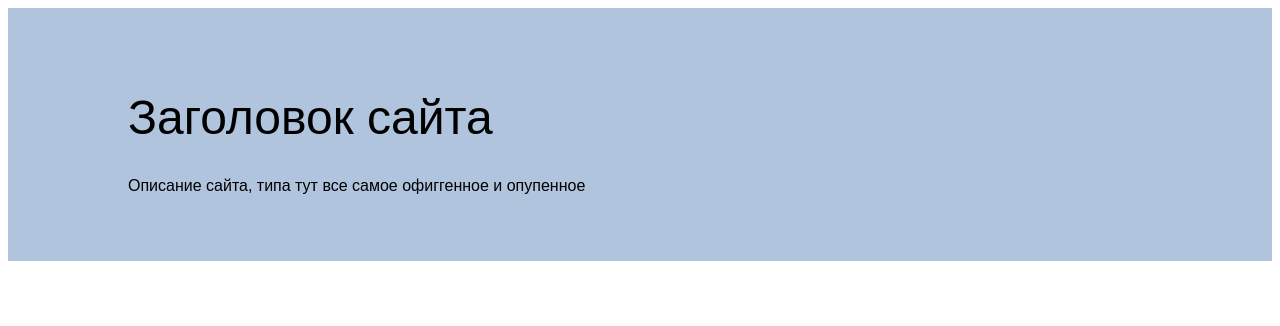
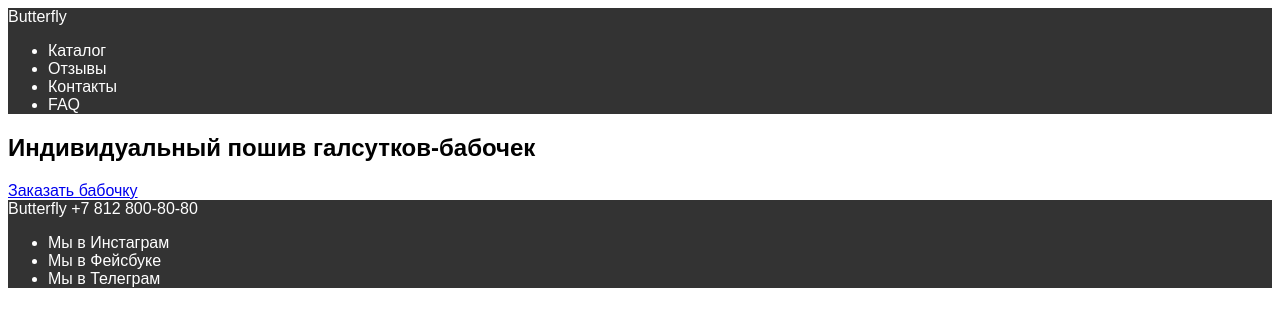
Before and after one commit to kohuro/butterfly-shop-sinilina, a website: page www/index.html in a window 1280 px wide. Drawn offline with Linux system fonts and the light colour scheme.

Commit message:
Настроены цвета, созданы основные секции

```diff
--- /dev/null
+++ b/src/styles/blocks/_footer.scss
@@ -0,0 +1,9 @@
+.footer {
+  color: $color-light;
+  background-color: $color-dark;
+}
+
+.footer a {
+  color: inherit;
+  text-decoration: none;
+}
--- /dev/null
+++ b/src/styles/blocks/_header.scss
@@ -0,0 +1,9 @@
+.header {
+  color: $color-light;
+  background-color: $color-dark;
+}
+
+.header a {
+  color: inherit;
+  text-decoration: none;
+}
--- a/src/styles/blocks/_promo.scss
+++ /dev/null
@@ -1,27 +0,0 @@
-.promo {
-  padding: 50px 0;
-  background-color: lightsteelblue;
-}
-
-.promo-inner {
-  margin: 0 auto;
-  width: 1024px;
-
-  @media (max-width: 1279px) {
-    width: auto;
-    max-width: 1024px;
-  }
-}
-
-.promo-ttl {
-  font-size: $h1-fz-desktop;
-  font-weight: $h1-fw;
-
-  @media (max-width: 1279px) {
-    font-size: $h1-fz-tablet;
-  }
-
-  @media (max-width: 669px) {
-    font-size: $h1-fz-mobile;
-  }
-}
--- a/src/styles/common/_variables.scss
+++ b/src/styles/common/_variables.scss
@@ -2,3 +2,7 @@ $h1-fz-mobile: 20px;
 $h1-fz-tablet: 32px;
 $h1-fz-desktop: 48px;
 $h1-fw: 400;
+
+$color-dark: #333333;
+$color-accent: #FF2D2D;
+$color-light: #fff;
--- a/src/styles/style.scss
+++ b/src/styles/style.scss
@@ -5,3 +5,7 @@
 
 // blocks
 @import "blocks/_promo";
+@import "blocks/_footer";
+@import "blocks/_header";
+@import "blocks/_order";
+@import "blocks/_works";
--- a/www/index.html
+++ b/www/index.html
@@ -1,19 +1,51 @@
 <!doctype html>
 <html lang="ru">
+
 <head>
-    <meta charset="UTF-8">
-    <meta name="viewport" content="width=device-width, initial-scale=1.0">
-    <title>Мой первый проект</title>
-    <link rel="stylesheet" href="style/style.css">
+  <meta charset="UTF-8">
+  <meta name="viewport" content="width=device-width, initial-scale=1.0">
+  <title>butterfly-shop-sinilina</title>
+  <link rel="stylesheet" href="style/style.css">
 </head>
+
 <body>
-    <div class="promo">
-        <div class="promo-inner">
-            <h1 class="promo-ttl">Заголовок сайта</h1>
-            <p class="promo-slogan">Описание сайта, типа тут все самое офиггенное и опупенное</p>
-        </div>
-    </div>
+  <header class="header">
+    <a href="" class="logo">Butterfly</a>
+    <ul class="main-nav">
+      <li><a href="#"></a>Каталог</li>
+      <li><a href="#"></a>Отзывы</li>
+      <li><a href="#"></a>Контакты</li>
+      <li><a href="#"></a>FAQ</li>
+    </ul>
+  </header>
 
-    <script src="scripts/script.js"></script>
+  <main class="main">
+    <section class="promo">
+      <h1 class="promo-title">Индивидуальный пошив галсутков-бабочек</h1>
+      <a href="#" class="btn">Заказать бабочку</a>
+    </section>
+
+
+    <section class="works">
+
+    </section>
+
+    <section class="order">
+
+    </section>
+  </main>
+
+  <footer class="footer">
+    <a href="#" class="logo">Butterfly</a>
+    <a href="#" class="footer-phone">+7 812 800-80-80</a>
+    <ul class="social">
+      <li><a href="#"></a>Мы в Инстаграм</li>
+      <li><a href="#"></a>Мы в Фейсбуке</li>
+      <li><a href="#"></a>Мы в Телеграм</li>
+    </ul>
+  </footer>
+
+  <script src="scripts/script.js"></script>
 </body>
+
 </html>
```
Also changed, not shown: src/styles/blocks/_order.scss (added), src/styles/blocks/_works.scss (added), www/style/style.css.
